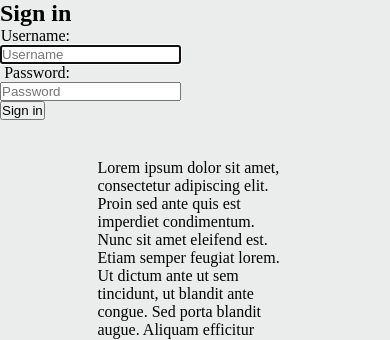
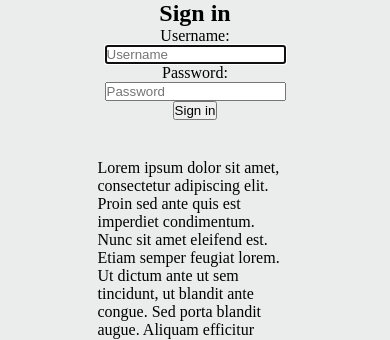
Before and after one commit to Matchoo95/SECW, a PHP site: page /about.php in a window 390 px wide. Shown: the part 85-425 px from the top of the page. Run offline with PHP 8.4, Linux system fonts and the light colour scheme; data that the repository does not hold is empty.

Commit message:
Small Screen Layout Changes
Buttons and login bar are now centre when viewed on a small screen
(below 414px width).
Removed the display of the login bar for now until I work out how to
have it the way it was without using inline-block.
Added a gitignore thing so that github will hopefully ignore the HTML
index page I'm using to test everything

```diff
--- a/Website/css/styles.css
+++ b/Website/css/styles.css
@@ -36,7 +36,6 @@ nav li a:hover, nav li current {
 }
 
 label {
-  display: inline-block;
   width: 70px;
   text-align: right;
 }
@@ -91,12 +90,22 @@ footer {
   text-align: center;
 }
 
-@media (max-width: 1004px) {
+@media (max-width: 414px) {
   .loginBar {
     float:none;
+    margin: 0 auto;
+    width:50%;
+    text-align: center;
   }
 
+label {
+  text-align: center;
+  display: inline;
+}
+
   .button{
-
+    display:table;
+    width:50%;
+    margin: 0 auto;
   }
 }
```
Also changed, not shown: 1 other file.
